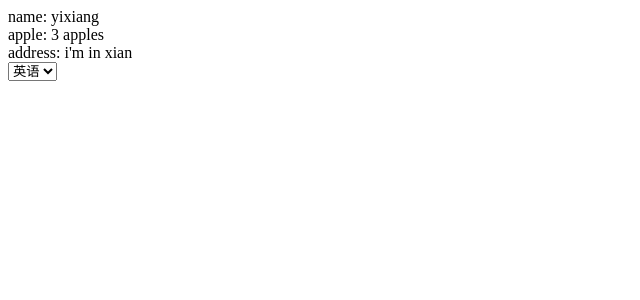
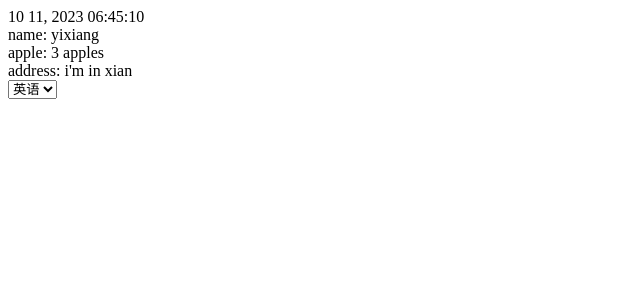
Before and after one commit to yixiangTW/i18n-trivial, a React app: page / in a window 1280 px wide. Shown: the top 300 px of the page, without its empty margins (0-640 px from the left). Built offline with nearby package versions, Linux system fonts and the light colour scheme.

Commit message:
Add format date

```diff
--- a/package.json
+++ b/package.json
@@ -1,6 +1,6 @@
 {
   "name": "i18n-trivial",
-  "version": "1.0.5",
+  "version": "1.0.7",
   "description": "A multi language library with React",
   "repository": {
     "type": "git",
--- a/src/app/App.tsx
+++ b/src/app/App.tsx
@@ -1,8 +1,9 @@
 import React from 'react'
 import { withTranslation } from '../i18n'
-function App({ t, currentLanguage }: any) {
+function App({ t, currentLanguage, fd }: any) {
 	return (
 		<div className="App">
+			<div>{fd(new Date(), 'long')}</div>
 			<div> name: {t('name')}</div>
 			<div> apple: {t('apples', {_count: 3})}</div>
 			<div> address: {t('address', { city: currentLanguage === 'en' ? 'xian' : '西安' })}</div>
--- a/src/app/Language.tsx
+++ b/src/app/Language.tsx
@@ -5,17 +5,17 @@ function Language({ changeLanguage }: any) {
 	const handleChange = (e: any) => {
 		changeLanguage(e.target.value)
 	}
-
+	const languageOptions = i18n.config.languageOptions || {}
 	return (
 		<div className="App">
 			<select onChange={handleChange} defaultValue={i18n.config.initialLanguage}>
-				{Object.keys(i18n.config.languageOptions).map((key) => {
+				{Object.keys(languageOptions).map((key) => {
 					return (
 						<option
 							key={key}
 							value={key}
 						>
-							{i18n.config.languageOptions[key]}
+							{languageOptions[key]}
 						</option>
 					)
 				})}
--- a/src/app/index.tsx
+++ b/src/app/index.tsx
@@ -18,7 +18,17 @@ i18n.use({
 		en: require('./locales/en.json'),
 		cn: require('./locales/cn.json'),
 	},
-} as any)
+	dateFormats: {
+		en: {
+			short: 'MM/dd/yyyy',
+			long: 'MM dd, yyyy HH:mm:ss',
+		},
+		cn: {
+			short: 'yyyy年MM月dd日',
+			long: 'yyyy年MM月dd日 HH:mm:ss',
+		},
+	}
+})
 
 root.render(
 	<I18nProvider>
--- a/src/i18n/I18nContext.tsx
+++ b/src/i18n/I18nContext.tsx
@@ -1,4 +1,5 @@
 import React from 'react'
+import type { I18nContextType } from './type'
 
-const I18nContext = React.createContext({} as any)
+const I18nContext = React.createContext<I18nContextType>({} as I18nContextType)
 export default I18nContext
--- a/src/i18n/I18nProvider.tsx
+++ b/src/i18n/I18nProvider.tsx
@@ -2,29 +2,35 @@ import React from 'react'
 import i18n from './i18n'
 import I18nContext from './I18nContext'
 import translate from './translate'
-import type { ChangeLanguage } from './type'
+import formatDate from './formatDate'
+import type { ChangeLanguageFunction } from './type'
 
 const I18nProvider = ({ children }: { children: JSX.Element }) => {
 	const {
-		config: { initialLanguage, cache }
+		config: { initialLanguage, cache, dateFormats }
 	} = i18n
 
-	const [currentLanguage, setCurrentLanguage] = React.useState<string>(initialLanguage)
-	const [translations, setTranslations] = React.useState({} as any)
+	const [currentLanguage, setCurrentLanguage] = React.useState<string>(initialLanguage as string)
+	const [translations, setTranslations] = React.useState({})
+	const [formatDateConfig, setFormatDateConfig] = React.useState({})
 
 	React.useEffect(() => {
-		if (cache[currentLanguage]) {
+		if (cache && cache[currentLanguage]) {
 			setTranslations(cache[currentLanguage])
+		}
+		if(dateFormats && dateFormats[currentLanguage]) {
+			setFormatDateConfig(dateFormats[currentLanguage])
 		}
 	}, [currentLanguage])
 
 	const t = translate(translations)
-	const changeLanguage: ChangeLanguage = (lan) => {
+	const fd = formatDate(formatDateConfig)
+	const changeLanguage: ChangeLanguageFunction = (lan) => {
 		setCurrentLanguage(lan)
 	}
 
 	return (
-		<I18nContext.Provider value={{ t, changeLanguage, currentLanguage }}>
+		<I18nContext.Provider value={{ t, changeLanguage, currentLanguage, fd }}>
 			{children}
 		</I18nContext.Provider>
 	)
--- /dev/null
+++ b/src/i18n/formatDate.ts
@@ -0,0 +1,32 @@
+import { FormatDateFunction } from './type'
+
+type FormatDate = (dateFormats: any) => FormatDateFunction
+const formatDate: FormatDate = (dateFormats) => (date, formatKey) => {
+	if (Object.keys(dateFormats).length === 0) {
+		return date.toString()
+	}
+	const dateFormat = dateFormats[formatKey || 'short']
+
+	const formattedDate = dateFormat && dateFormat
+		.replace('yyyy', date.getFullYear())
+		.replace('yy', date.getFullYear().toString().slice(-2))
+		.replace('MM', (date.getMonth() + 1).toString().padStart(2, '0'))
+		.replace('M', date.getMonth() + 1)
+		.replace('dd', date.getDate().toString().padStart(2, '0'))
+		.replace('d', date.getDate())
+		.replace('HH', date.getHours().toString().padStart(2, '0'))
+		.replace('hh', (date.getHours() % 12 || 12).toString().padStart(2, '0'))
+		.replace('h', date.getHours() % 12 || 12)
+		.replace('a', date.getHours() < 12 ? 'AM' : 'PM')
+		.replace('mm', date.getMinutes().toString().padStart(2, '0'))
+		.replace('ss', date.getSeconds().toString().padStart(2, '0'))
+		.replace('SSS', date.getMilliseconds().toString().padStart(3, '0'))
+
+
+	return formattedDate
+}
+
+
+
+
+export default formatDate
--- a/src/i18n/i18n.tsx
+++ b/src/i18n/i18n.tsx
@@ -1,7 +1,7 @@
 import type { I18nConfig, I18n } from './type'
 
 class I18nFactory {
-	config: Readonly<I18nConfig> = {} as I18nConfig
+	config: Readonly<I18nConfig> = {}
 
 	use(config: I18nConfig) {
 		this.clean()
@@ -12,7 +12,7 @@ class I18nFactory {
 	clean() {
 		this.config = {
 			initialLanguage: navigator.language.split('-')[0]
-		} as I18nConfig
+		}
 	}
 }
 
--- a/src/i18n/translate.ts
+++ b/src/i18n/translate.ts
@@ -1,6 +1,8 @@
-import type { Translations } from './type'
+import { InnerTranslateFunction } from './type'
 
-const translate = (translations: Translations) => (namespace: string | undefined, key: string, payload?: any) => {
+type translateType = (translations: any) => InnerTranslateFunction
+
+const translate: translateType = (translations) => (namespace, key, payload) => {
 	if (Object.keys(translations).length === 0) {
 		return key
 	}
--- a/src/i18n/useI18n.tsx
+++ b/src/i18n/useI18n.tsx
@@ -3,11 +3,12 @@ import type { UseI18n } from './type'
 import I18nContext from './I18nContext'
 
 const useI18n: UseI18n = (namespace) => {
-	const { t, changeLanguage, currentLanguage } = React.useContext(I18nContext)
+	const { t, changeLanguage, currentLanguage, fd } = React.useContext(I18nContext)
 	return {
 		t: (key, payload) => t(namespace, key, payload),
 		changeLanguage,
-		currentLanguage
+		currentLanguage,
+		fd
 	}
 }
 
--- a/src/i18n/withTranslation.tsx
+++ b/src/i18n/withTranslation.tsx
@@ -4,16 +4,17 @@ import useI18n from './useI18n'
 import React from 'react'
 
 // eslint-disable-next-line react/display-name
-const withTranslation: WithTranslation = (Component: any, namespace) => (props: any) => {
-	const { t, changeLanguage, currentLanguage } = useI18n(
+const withTranslation: WithTranslation = (Component, namespace) => (props: any) => {
+	const { t, changeLanguage, currentLanguage, fd } = useI18n(
 		namespace || i18n.config.initialNamespace
 	)
 	return (
 		<Component
-			props={props}
+			{...props}
 			t={t}
 			changeLanguage={changeLanguage}
 			currentLanguage={currentLanguage}
+			fd={fd}
 		/>
 	)
 }
```
Also changed, not shown: src/i18n/type.ts (+19 -12 lines), 1 other file (tests, documents, lock files or other folders).
